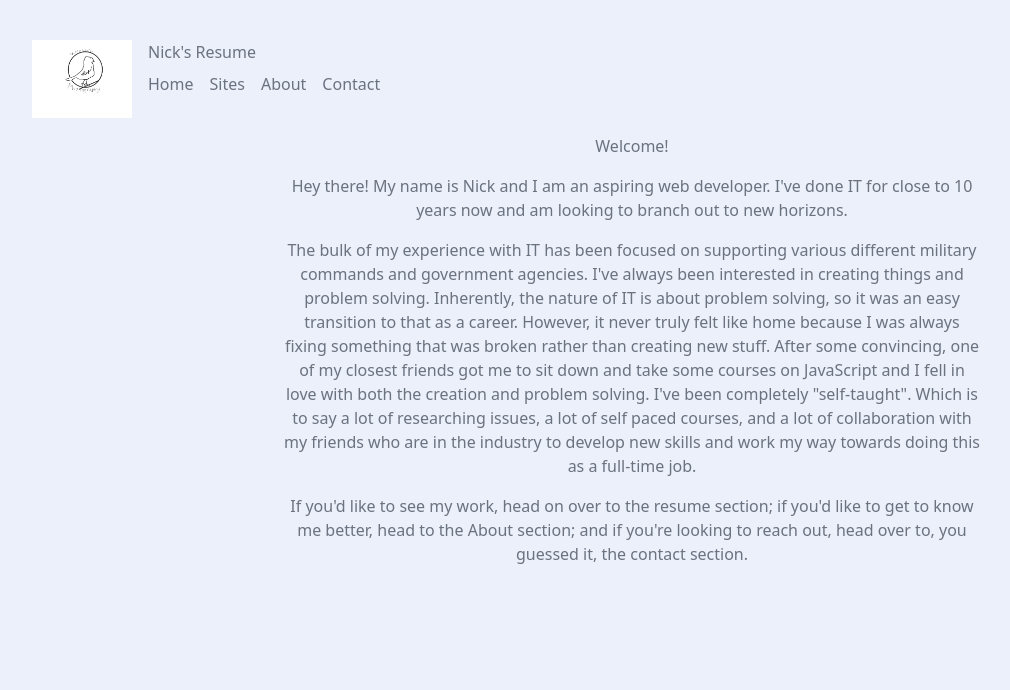
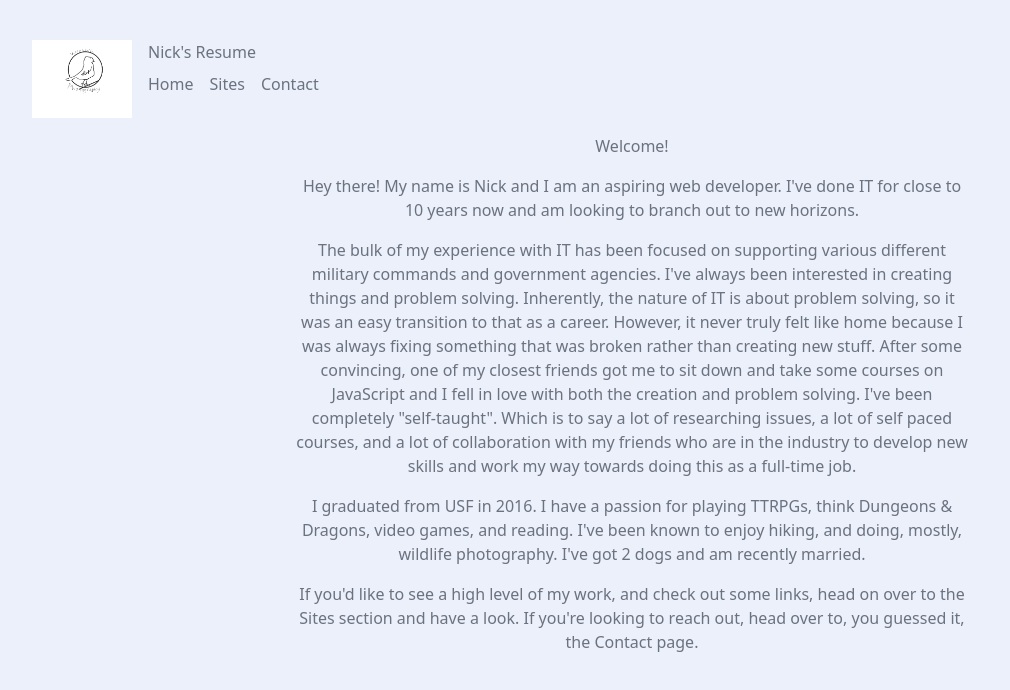
Before and after one commit to nickpace1227/nicks-resume, a Next.js app: page / in a window 1280 px wide. Shown: the top 690 px of the page, without its empty margins (8-1018 px from the left). Built offline with nearby package versions, Linux system fonts and the light colour scheme.

Commit message:
more renos

```diff
--- a/app/about/page.jsx
+++ /dev/null
@@ -1,3 +0,0 @@
-export default function About() {
-  return <div>this is the about section</div>;
-}
--- a/app/components/Navbar.jsx
+++ b/app/components/Navbar.jsx
@@ -23,9 +23,6 @@ export default function Navbar() {
           <Link href="/mySites" className="m-2">
             Sites
           </Link>
-          <Link href="/about" className="m-2">
-            About
-          </Link>
           <Link href="/contact" className="m-2">
             Contact
           </Link>
--- a/app/page.jsx
+++ b/app/page.jsx
@@ -1,13 +1,13 @@
 export default function Home() {
   return (
     <main className="flex flex-col items-center h-screen">
-      <div className="text-center m-2 w-[700px]">Welcome!</div>
-      <div className="text-center m-2 w-[700px]">
+      <div className="text-center m-2 w-168">Welcome!</div>
+      <div className="text-center m-2 w-168">
         Hey there! My name is Nick and I am an aspiring web developer. I've done
         IT for close to 10 years now and am looking to branch out to new
         horizons.
       </div>
-      <div className="text-center m-2 w-[700px]">
+      <div className="text-center m-2 w-168">
         The bulk of my experience with IT has been focused on supporting various
         different military commands and government agencies. I've always been
         interested in creating things and problem solving. Inherently, the
@@ -22,11 +22,16 @@ export default function Home() {
         develop new skills and work my way towards doing this as a full-time
         job.
       </div>
-      <div className="text-center m-2 w-[700px]">
-        If you'd like to see my work, head on over to the resume section; if
-        you'd like to get to know me better, head to the About section; and if
-        you're looking to reach out, head over to, you guessed it, the contact
-        section.
+      <div className="text-center m-2 w-168">
+        I graduated from USF in 2016. I have a passion for playing TTRPGs, think
+        Dungeons & Dragons, video games, and reading. I've been known to enjoy
+        hiking, and doing, mostly, wildlife photography. I've got 2 dogs and am
+        recently married.
+      </div>
+      <div className="text-center m-2 w-168">
+        If you'd like to see a high level of my work, and check out some links,
+        head on over to the Sites section and have a look. If you're looking to
+        reach out, head over to, you guessed it, the Contact page.
       </div>
     </main>
   );
--- a/tailwind.config.js
+++ b/tailwind.config.js
@@ -12,6 +12,7 @@ module.exports = {
       },
       spacing: {
         150: "37.5rem",
+        168: "42rem",
       },
       fontFamily: {
         FjallaOne: ["FjallaOne"],
```
